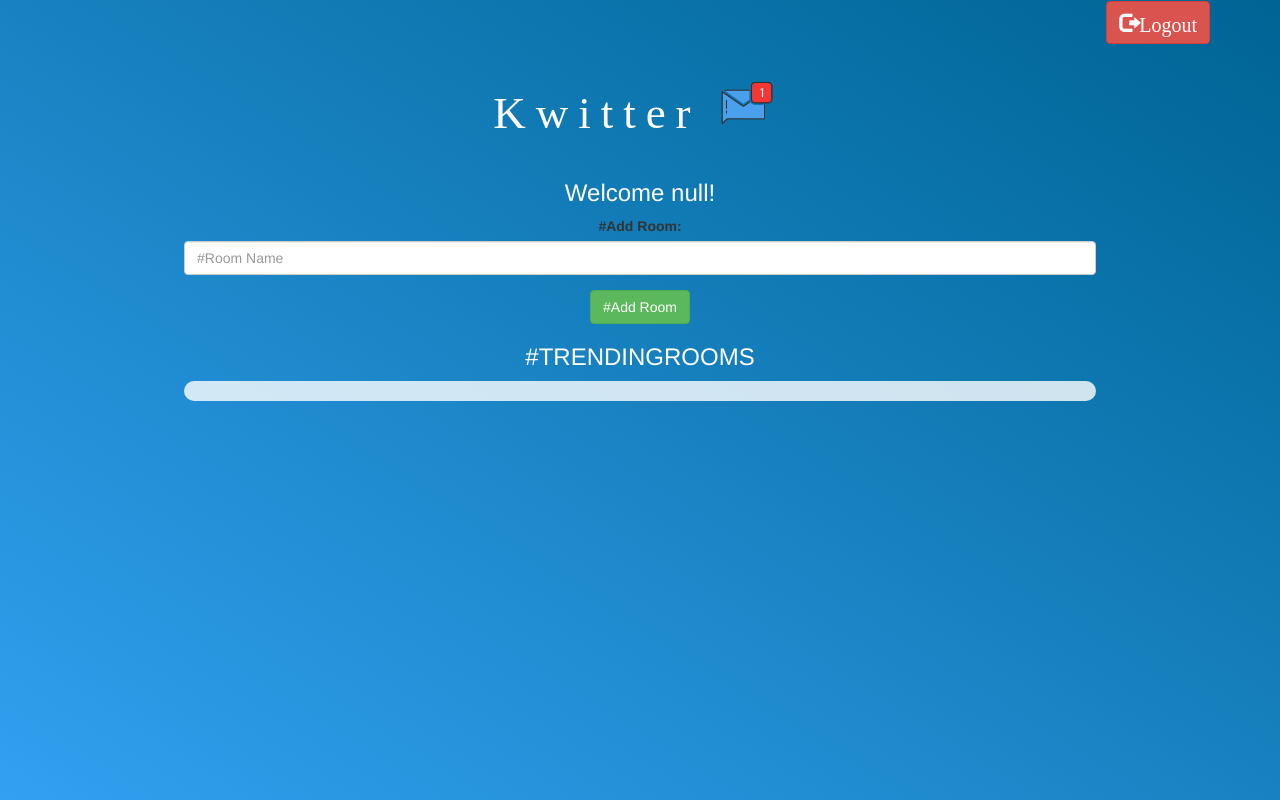
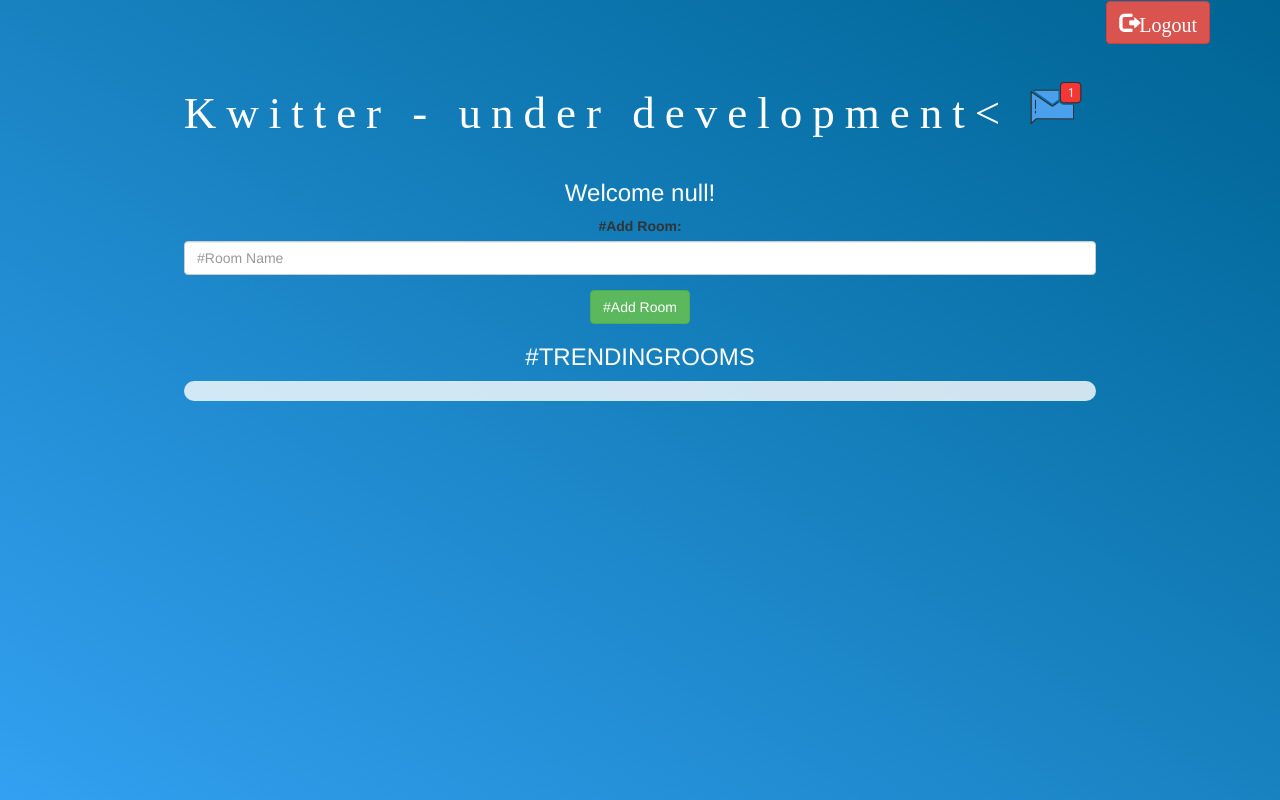
Before and after one commit to RDXAISHWARY/Kwitter, a plain HTML site: page kwitter_room.html in a window 1280 px wide. Drawn offline with nearby package versions, Linux system fonts and the light colour scheme; no server answers; a web font is replaced by a local one.

Commit message:
Update kwitter_room.html

```diff
--- a/kwitter_room.html
+++ b/kwitter_room.html
@@ -1,7 +1,7 @@
 <!DOCTYPE html>
 <html>
 <head>
-	<title>Kwitter Room Page - under development</title>
+	<title>Kwitter Room Page </title>
 <script src="https://www.gstatic.com/firebasejs/7.6.2/firebase-app.js"></script>
 <script src="https://www.gstatic.com/firebasejs/7.6.2/firebase-firestore.js"></script>
 <script src="https://www.gstatic.com/firebasejs/live/3.1/firebase.js"></script>
@@ -24,7 +24,7 @@
 
 	<center>
 		<h1  class="header">
-			Kwitter
+			Kwitter	- under development<
 			<sup>
 				<img src="m2.png">
 			</sup>
```
